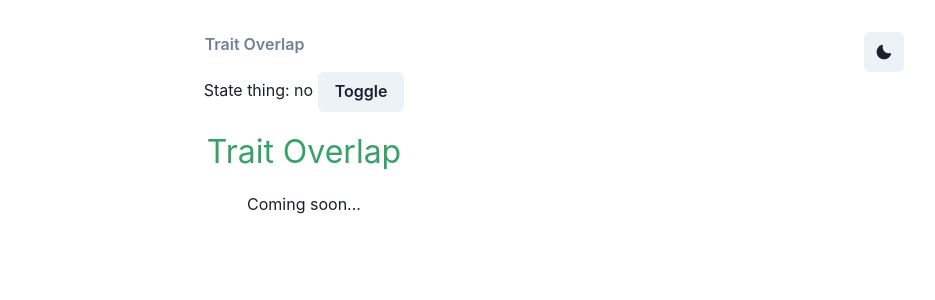
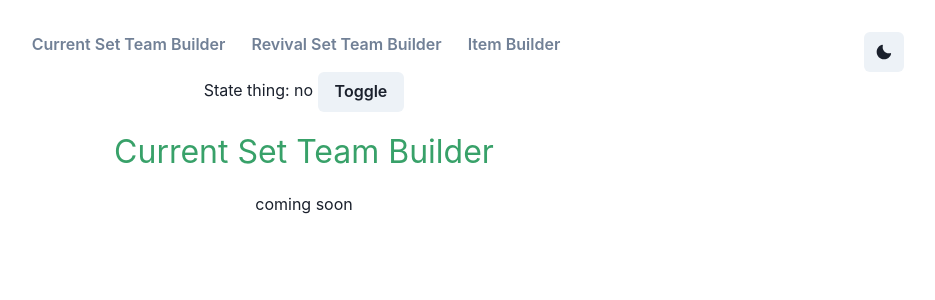
Before and after one commit to piratemermaid/tft-noob-helper, a React (Vite) app: page / in a window 1280 px wide. Shown: the top 300 px of the page, without its empty margins (336-1271 px from the left). Built offline with nearby package versions, Linux system fonts and the light colour scheme.

Commit message:
update setup for multiple sets

```diff
--- a/src/data/champions.js
+++ b/src/data/currentChampions.js
@@ -1,4 +1,4 @@
-const CHAMPIONS = [
+const CURRENT_CHAMPIONS = [
   {
     name: 'Ahri',
     cost: 3,
@@ -928,4 +928,4 @@ const CHAMPIONS = [
   },
 ];
 
-export default CHAMPIONS;
+export default CURRENT_CHAMPIONS;
--- /dev/null
+++ b/src/pages/CurrentSetTeamBuilder.tsx
@@ -0,0 +1,9 @@
+import PageLayout from '../components/PageLayout';
+
+export default function CurrentSetTeamBuilder() {
+  return (
+    <PageLayout title="Current Set Team Builder">
+      <p>coming soon</p>
+    </PageLayout>
+  );
+}
--- a/src/pages/TraitOverlap.tsx
+++ /dev/null
@@ -1,9 +0,0 @@
-import PageLayout from '../components/PageLayout';
-
-export default function TraitOverlap() {
-  return (
-    <PageLayout title="Trait Overlap">
-      <p>Coming soon...</p>
-    </PageLayout>
-  );
-}
--- a/src/router/routes.js
+++ b/src/router/routes.js
@@ -1,10 +1,18 @@
-import TraitOverlap from '../pages/TraitOverlap';
+import CurrentSetTeamBuilder from '../pages/CurrentSetTeamBuilder';
 
 const ROUTES = [
   {
-    label: 'Trait Overlap',
+    label: 'Current Set Team Builder',
     path: '/',
-    Component: TraitOverlap,
+    Component: CurrentSetTeamBuilder,
+  },
+  {
+    label: 'Revival Set Team Builder',
+    path: '/revival_set',
+  },
+  {
+    label: 'Item Builder',
+    path: '/item_builder',
   },
 ];
 
```
Also changed, not shown: src/pages/RevivalSetTeamBuilder.tsx (added, +9 -0 lines).
